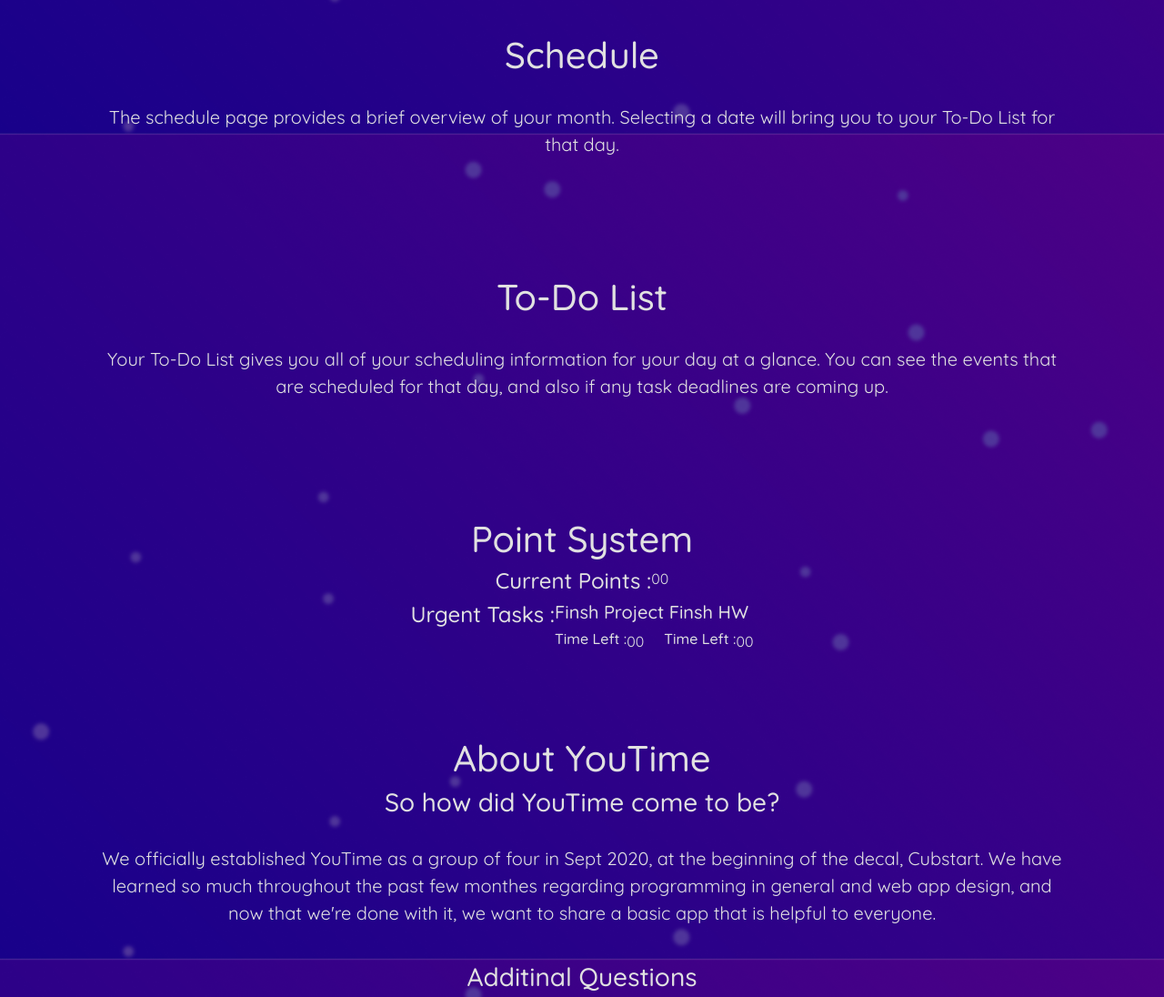
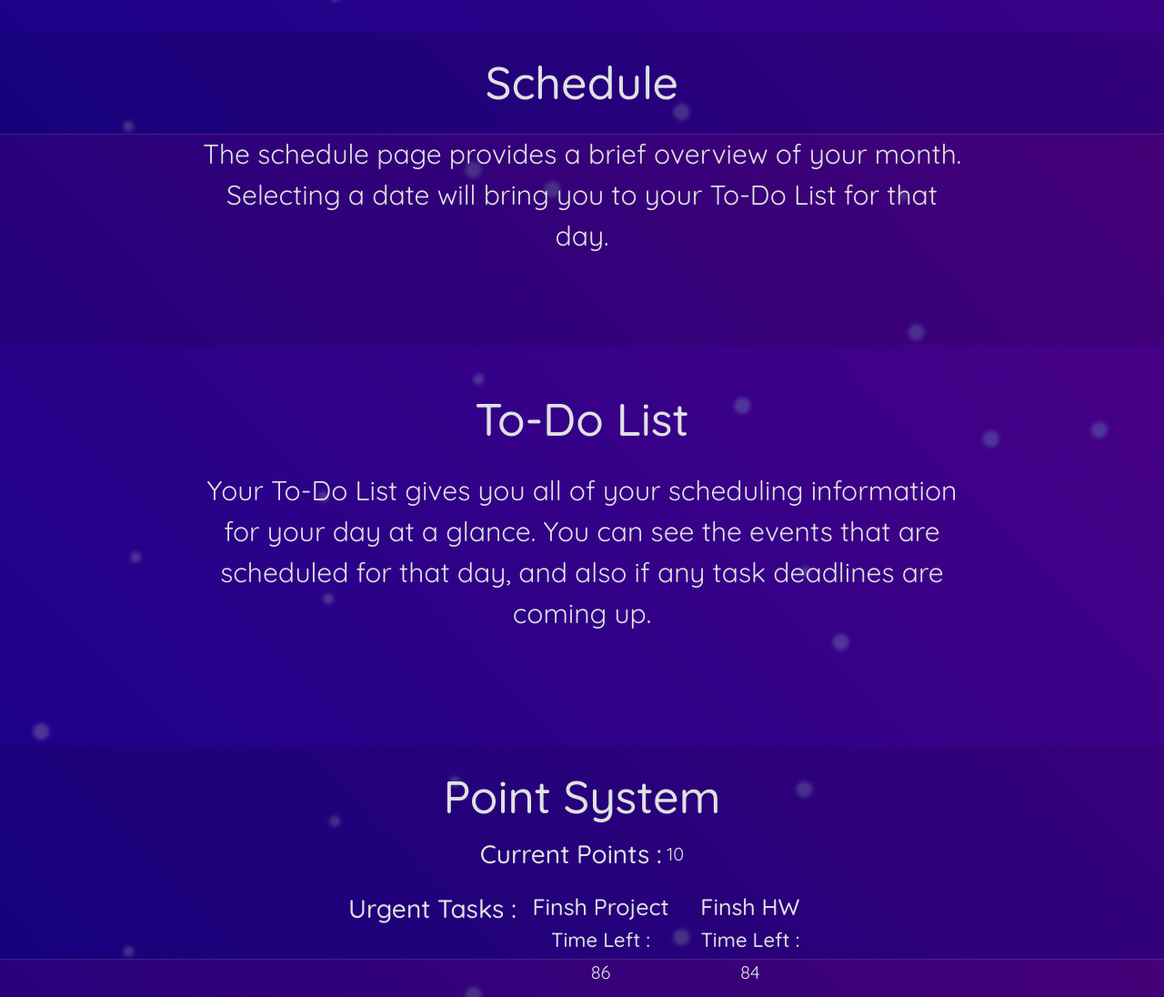
Before and after one commit to olong12/YouTime, a plain HTML site: page HomePage/index.html in a window 1280 px wide. Shown: the part 760-1856 px from the top of the page at 91% size. Drawn offline with nearby package versions, Linux system fonts and the light colour scheme.

Commit message:
modified home page

```diff
--- a/HomePage/index.html
+++ b/HomePage/index.html
@@ -44,7 +44,7 @@
             </div>
 
             <!-- Second Section -->
-            <div class="section_two">
+            <div class="section_two section">
                 <div class="container">
                     <h1>Schedule</h1>
                     <p>The schedule page provides a brief overview of your month. Selecting a date will bring you to your To-Do List for that day.</p>
@@ -52,7 +52,7 @@
             </div>
 
             <!-- Theird Section -->
-            <div class="section_three">
+            <div class="section_three section">
                 <div class="container">
                     <h1>To-Do List</h1>
                     <p>Your To-Do List gives you all of your scheduling information for your day at a glance. You can see the events that are scheduled for that day, and also if any task deadlines are coming up.</p>
@@ -60,13 +60,13 @@
             </div>
 
             <!-- Fourth Section -->
-            <div class="section_four">
+            <div class="section_four section">
                 <div class="container">
                     <h1>Point System</h1>
 
                     <div class="point_example">
                         <h4>Current Points : </h4>
-                        <span class="example_points">00</span>
+                        <span class="example_points1"> 00 </span>
                     </div>
 
                     <div class="urgent_example">
@@ -75,14 +75,14 @@
                             <h5>Finsh Project</h6>
                             <div class="time_left_example">
                                 <h6>Time Left : </h6>
-                                <span>00</span>
+                                <span class="example_points2"> 00 </span>
                             </div>
                         </div>
                         <div class="example_tasks">
                             <h5>Finsh HW </h6>
                             <div class="time_left_example">
                                 <h6>Time Left : </h6>
-                                <span>00</span>
+                                <span class="example_points3"> 00 </span>
                             </div>
                         </div>
                     </div>
@@ -91,7 +91,7 @@
 
 
                     <!-- Firth Section -->
-            <div class="section_five">
+            <div class="section_five section">
                 <div class="container">
                     <h1>About YouTime</h1>
                     <div class="aboutUs_question1">
@@ -100,7 +100,10 @@
                     </div>
                     <div class="aboutUs_question2">
                         <h3>Additinal Questions <br> Contact us via email!</h3>
-                        <p>andyc789@berkeley.edu<br>sergiopeter2016@berkeley.edu<br>adrian.reyes@berkeley.edu<br>olong@berkeley.edu</p>
+                        <a href="mailto:andyc789@berkeley.edu">andyc789@berkeley.edu</a> <br>
+                        <a href="mailto:sergiopeter2016@berkeley.edu">sergiopeter2016@berkeley.edu</a> <br>
+                        <a href="mailto:adrian.reyes@berkeley.edu">adrian.reyes@berkeley.edu</a> <br>
+                        <a href="mailto:olong@berkeley.edu">olong@berkeley.edu</a>
 
                     </div>
                 </div>
--- a/HomePage/script.js
+++ b/HomePage/script.js
@@ -2,14 +2,18 @@ const WINDOW_LENGTH = window.innerWidth
 const WINDOW_HEIGHT = window.innerHeight
 const start_button = $(".btn")[0]
 const backgrounds_url = ['../Img/Background_1.png', '../Img/Background_2.png']
+
 // let scroll_icon = $('.fa-caret-down')[0]
 // let scroll_icon_container = $('.scroll_icon')[0]
 
+
+$(".example_points1")[0].innerHTML = Math.floor(Math.random() * 91)+10
+$(".example_points2")[0].innerHTML = Math.floor(Math.random() * 91)+10
+$(".example_points3")[0].innerHTML = Math.floor(Math.random() * 91)+10
 function setBackground(){
     background = Math.floor(Math.random() * backgrounds_url.length)
     document.body.style.backgroundImage = "url("+backgrounds_url[background]+")"
 }
-
 function onEnter(){
     scroll_icon.style.visibility = 'visible'
 }
--- a/HomePage/style.css
+++ b/HomePage/style.css
@@ -7,7 +7,17 @@
 html {
 	height: 100%;
 }
-
+::-webkit-scrollbar {
+	width: 25px;
+}
+::-webkit-scrollbar-track {
+	border: 7px solid #232943;
+	box-shadow: inset 0 0 2.5px 2px rgba(0, 0, 0, .5);
+}
+::-webkit-scrollbar-thumb {
+	background: linear-gradient(45deg, #06dee1, #79ff6c);
+	border-radius: 3px;
+}
 body {
 	-webkit-background-size: cover;
 	-moz-background-size: cover;
@@ -18,10 +28,6 @@ body {
 	background-attachment: fixed;
 	background-image: url(../Img/gradient.png);
 }
-#scroll {
-	flex-direction: column;
-}
-
 #header {
 	padding: 1% 0;
 	letter-spacing: 3px;
@@ -30,28 +36,30 @@ body {
 	justify-content: center;
 	align-items: center;
 }
-
 /* Need to move the icon to the right but idk how to make it work */
 .fas fa-bars {
 	display: flex;
 	align-self: flex-end;
 }
-
 #body {
 	text-align: center;
 	padding: 10%;
 }
+.section {
+	margin: 2% 0;
+}
 
+.section .container {
+	padding: 0 10%;
+}
 /* Start Section One */
 .section_one {
 	padding: 0 0 3%;
 }
-
 #main-text {
 	padding: 10%;
 	letter-spacing: 2px;
 }
-
 #main-text h1 {
 	font-size: 60px;
 }
@@ -59,6 +67,7 @@ body {
 #main-text h3 {
 	font-size: 25px;
 }
+
 .btn {
 	margin-bottom: 8%;
 }
@@ -67,32 +76,35 @@ body {
 	justify-content: center;
 	transition-property: opacity;
 }
-
 /* Start of Section Two */
 .section_two {
 	text-align: center;
 	padding: 2% 0 5%;
 }
 .section_two div h1 {
-	font-size: 40px;
+	font-size: 50px;
 }
 .section_two div p {
 	padding: 2%;
-	font-size: 20px;
+	font-size: 30px;
 }
-
 /* Start of Section Three */
 .section_three {
 	text-align: center;
 	padding: 2% 0 5%;
 }
 .section_three div h1 {
-	font-size: 40px;
+	font-size: 50px;
 }
 .section_three div p {
 	padding: 2%;
-	font-size: 20px;
+	font-size: 30px;
 }
+/*
+
+
+
+ */
 
 /* Start of Section Four */
 .section_four {
@@ -100,26 +112,43 @@ body {
 	padding: 2% 0 5%;
 }
 .section_four div h1 {
-	font-size: 40px;
+	font-size: 50px;
 }
-.section_four div p {
-	padding: 2%;
-	font-size: 20px;
-}
-.section_four .point_example {
+.point_example,
+.urgent_example {
 	display: flex;
 	flex-direction: row;
 	justify-content: center;
+	padding: 1%;
+	font-size: 20px;
 }
-.section_four .urgent_example {
+.point_example h4,
+.urgent_example h4 {
+	font-size: 28px;
+}
+.point_example h5,
+.urgent_example h5 {
+	font-size: 25px;
+}
+.point_example h6,
+.urgent_example h6 {
+	font-size: 22px;
+}
+.time_left_example {
 	display: flex;
-	flex-direction: row;
-	justify-content: center;
+	flex-direction: column;
 }
+.example_tasks {
+	padding: 0 2%;
+}
+.example_points1 {
+	padding: 2px 0 0 5px;
+}
+/*
 
-.section_four .urgent_example .time_left_example {
-	display: flex;
-}
+
+
+ */
 
 /* Start of Section Five */
 .section_five {
@@ -127,32 +156,22 @@ body {
 	padding: 2% 0 5%;
 }
 .section_five div h1 {
-	font-size: 40px;
+	font-size: 50px;
 }
 .section_five div p {
 	padding: 2%;
+	font-size: 25px;
+}
+.section_two,
+.section_four {
+	background-color: rgba(0, 0, 0, .1);
+}
+/*
+
+
+ */
+a:link {
+	text-decoration: none;
+	color: #e1e1e1;
 	font-size: 20px;
 }
-
-/* Code not in the DOM when initulaized */
-#star-large {
-	width: 10px;
-	height: 10px;
-	-webkit-border-radius: 5px;
-	-moz-border-radius: 5px;
-	border-radius: 5px;
-	background: red;
-}
-#star-small {
-	width: 5px;
-	height: 5px;
-	-webkit-border-radius: 5px;
-	-moz-border-radius: 5px;
-	border-radius: 5px;
-	background: red;
-}
-
-/* Test Code not real code */
-/* #header {
-	border: green solid 2px;
-} */
```
